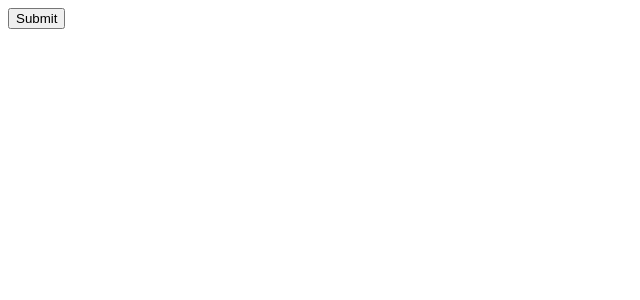
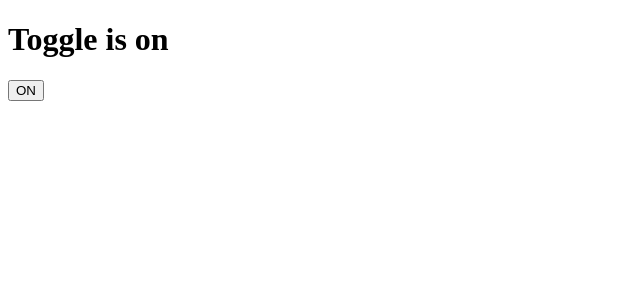
Before and after one commit to Tai-Huynh-1/js-summer24, a React (Create React App) app in the folder react-app/: page / in a window 1280 px wide. Shown: the top 300 px of the page, without its empty margins (0-640 px from the left). Built offline with nearby package versions, Linux system fonts and the light colour scheme.

Commit message:
button event handler and binding class methods before passing it on as callbacks

```diff
--- /dev/null
+++ b/react-app/src/components/Toggle.jsx
@@ -0,0 +1,58 @@
+import React, { Component } from "react";
+
+class Toggle extends Component {
+	constructor(props) {
+		super(props);
+		this.state = { isToggleOn: true }; // default state
+
+		// binding the "this" reference to our class Toggle
+		// otherwise when we pass this to the button onClick handler, the "this"
+		// reference might be lost
+		// we need this.setState to be invoked correctly
+		this.handleClick = this.handleClick.bind(this); // reassign bound function
+	}
+
+	// onClick handler
+	handleClick(e) {
+		console.log("click event", e);
+
+		this.setState((prevState) => ({ isToggleOn: !prevState.isToggleOn }));
+	}
+
+	// h1: "Toggle is on" or "Toggle is off"
+	render() {
+		return (
+			<div>
+				<h1>{this.state.isToggleOn ? "Toggle is on" : "Toggle is off"}</h1>
+				<button type="button" onClick={this.handleClick}>
+					{this.state.isToggleOn ? "ON" : "OFF"}
+				</button>
+			</div>
+		);
+	}
+}
+
+export default Toggle;
+
+// const toggle = {
+// 	handleClick: function () {
+// 		this.setState()
+// 	},
+
+// 	setState: function() {
+// 		console.log("set state from toggle component")
+// 	}
+// }
+
+// function button(onClick, children) {
+// 	const button = {
+// 		children: children,
+// 		// unbound will call: button.setState(), but this method is not defined
+// 		// bound will call: toggle.setState(), this is okay, bcos setState is defined on "toggle" object
+// 		onClick: onClick // function() {this.setState()}
+// 	}
+// 	return button
+// }
+
+// button(toggle.handleClick, "ON")
+// button.onClick()
--- a/react-app/src/index.js
+++ b/react-app/src/index.js
@@ -1,5 +1,5 @@
 import ReactDOM from "react-dom/client";
-import Form from "./components/Form";
+import Toggle from "./components/Toggle";
 // import "./index.css";
 
 // function Clock(props) {
@@ -17,6 +17,6 @@ import Form from "./components/Form";
 const root = ReactDOM.createRoot(document.getElementById("root"));
 root.render(
 	<div>
-		<Form />
+		<Toggle />
 	</div>
 );
```
Also changed, not shown: react-app/src/components/ClockB.jsx (added).
